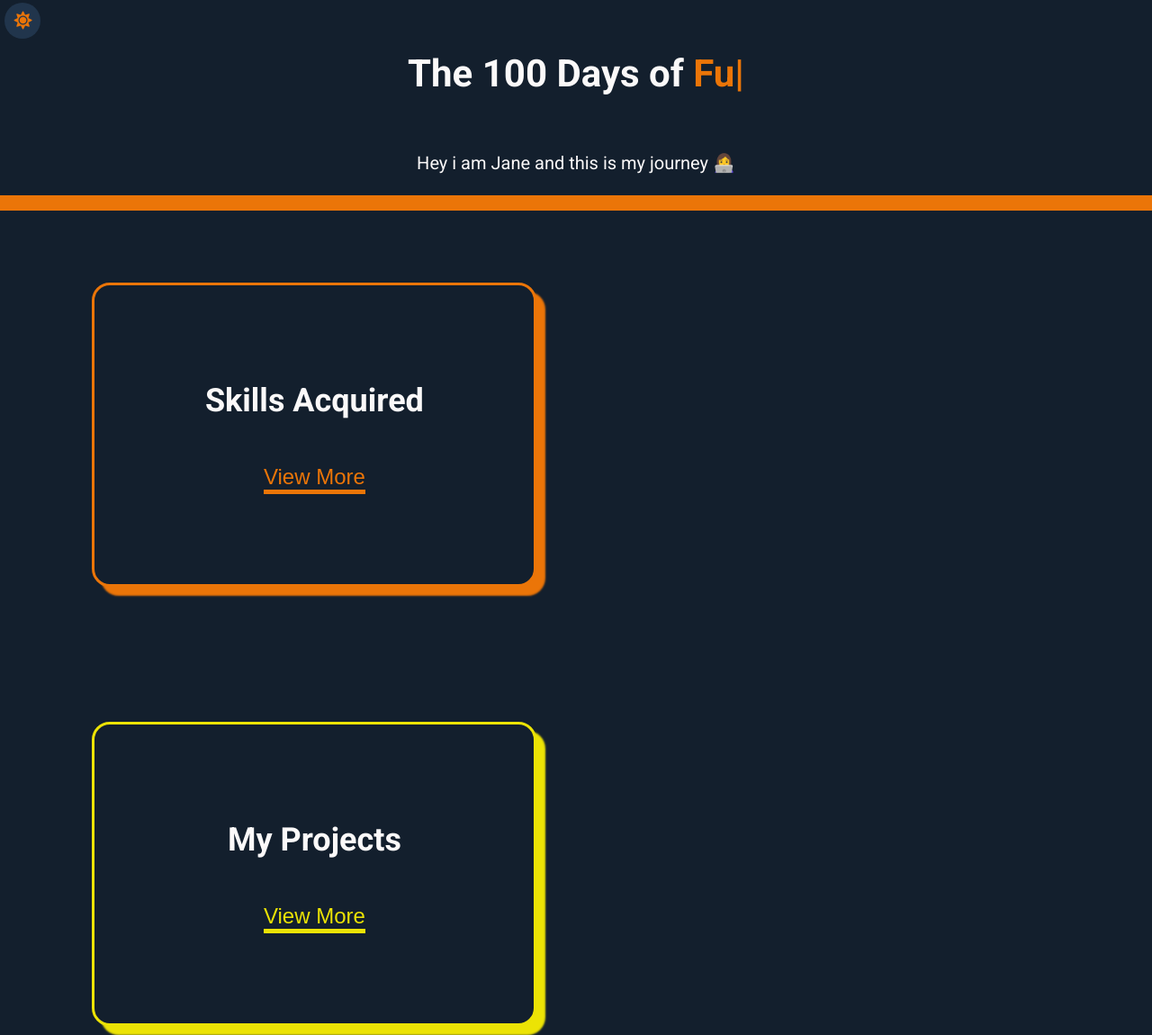
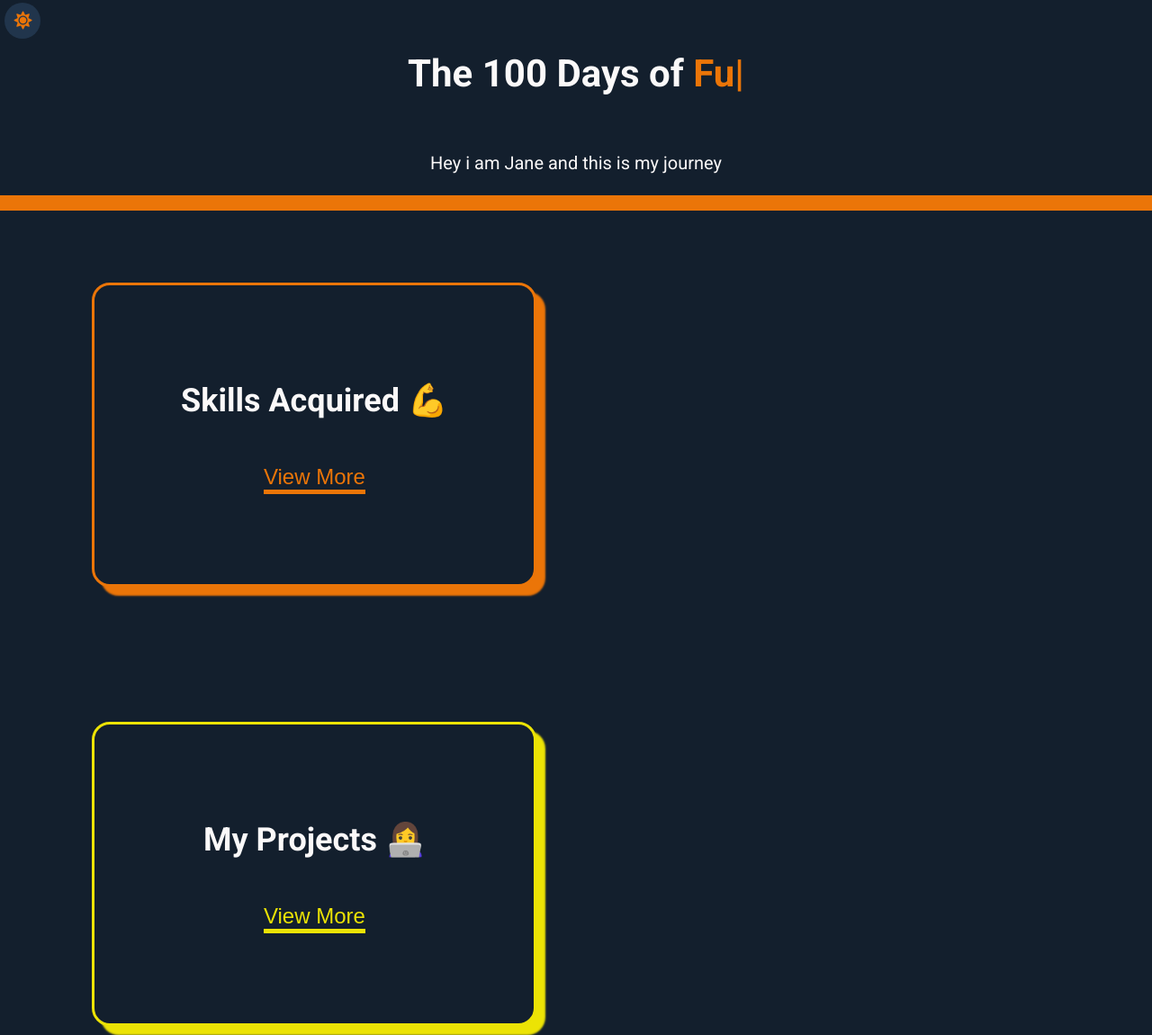
Before and after one commit to muchirijane/100-days-website, a website: page index.html in a window 1280 px wide. Shown: the part 15-1165 px from the top of the page at 90% size. Drawn offline with Linux system fonts and the light colour scheme.

Commit message:
final index file update

```diff
--- a/index.html
+++ b/index.html
@@ -27,7 +27,7 @@
         <header class="header">
             <div class="header-text">
                     <h1 class="header-big">The 100 Days of <span class="header-type"></span></h1>
-                    <h3 class="header-small">Hey i am Jane and this is my journey 👩‍💻 </h3>
+                    <h3 class="header-small">Hey i am Jane and this is my journey  </h3>
             </div>
             <div class="header-divide"></div>
 
@@ -35,19 +35,19 @@
 
         <div class="card-container">
             <div class="card card-skill">
-                <h3 class="card-header card-header__skill">Skills Acquired</h3>
+                <h3 class="card-header card-header__skill">Skills Acquired 💪 </h3>
                 <button class="cta cta-skill" onclick="location.href='skills.html'">View More</button>
             </div>
             <div class="card card-project">
-                <h3 class="card-header card-header-project">My Projects</h3>
+                <h3 class="card-header card-header-project">My Projects 👩‍💻  </h3>
                 <button class="cta cta-project" onclick= "location.href='project.html'">View More</button>
             </div>
             <div class="card card-resource">
-                <h3 class="card-header card-header__resource">My Resources</h3>
+                <h3 class="card-header card-header__resource">My Resources 🎓 </h3>
                 <button class="cta cta-resource" onclick="location.href='resource.html'">View More</button>
             </div>
             <div class="card card-next">
-                <h3 class="card-header card-header__next">what's Next</h3>
+                <h3 class="card-header card-header__next">what's Next💻  </h3>
                 <button class="cta cta-next" onclick="location.href='next.html'">View More</button>
             </div>
         </div>
```
